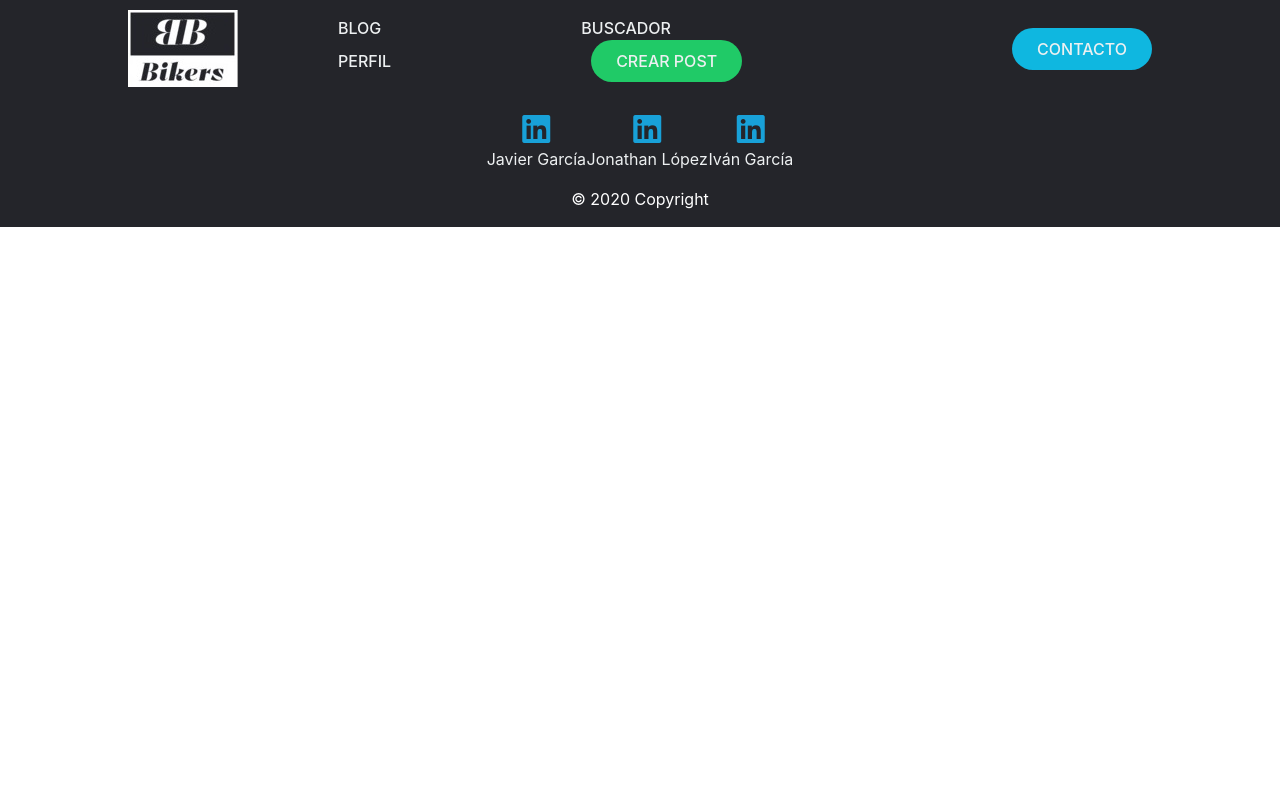
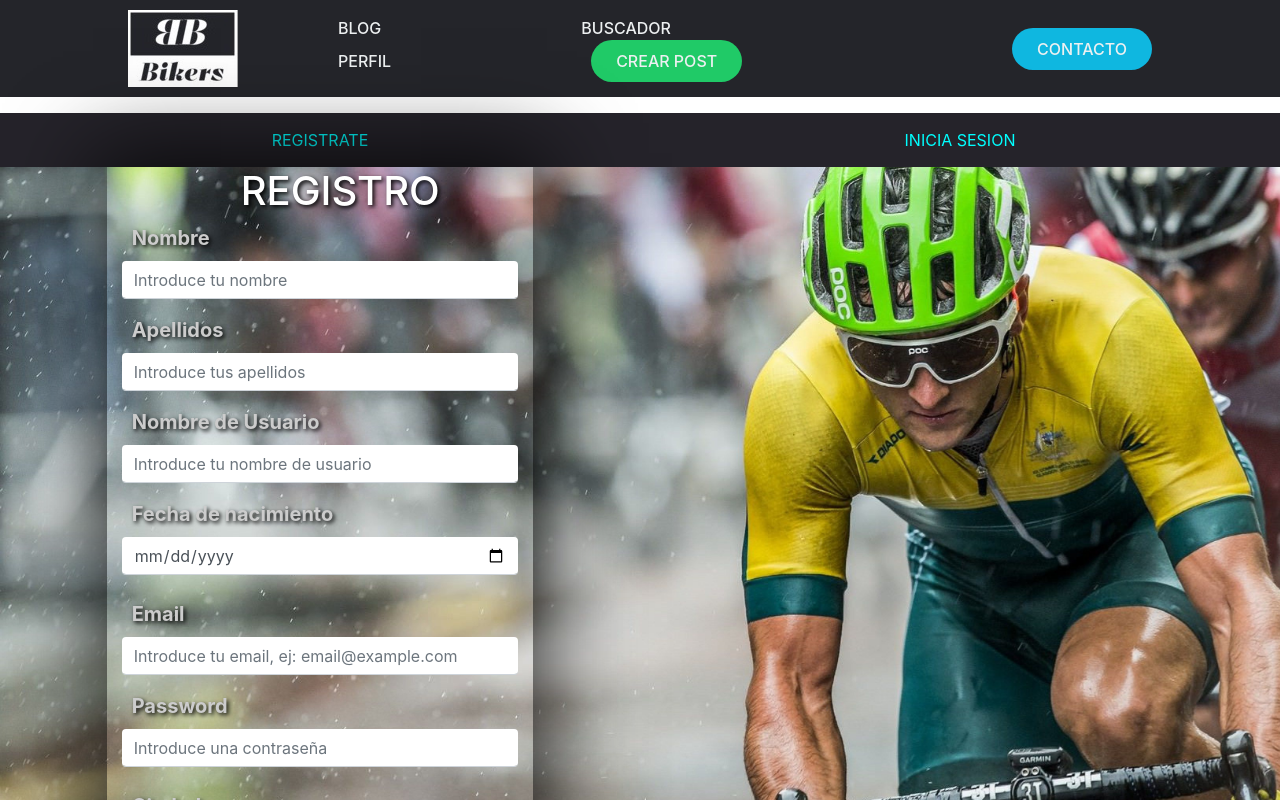
Before and after one commit to jgarciagonj97/bikers_angular, an Angular app in the folder ProyectoFinal-Angular/: page /principal/register in a window 1280 px wide. Before the commit this address led to /. Shown: the top 800 px of the page. Built offline with nearby package versions, Linux system fonts and the light colour scheme.

Commit message:
Página de registro a la app funcionando.

```diff
--- a/ProyectoFinal-Angular/src/app/app.component.css
+++ b/ProyectoFinal-Angular/src/app/app.component.css
@@ -1,4 +1,4 @@
-@import url('https://fonts.googleapis.com/css2?family=Architects+Daughter&family=Montserrat:wght@400;700&family=Permanent+Marker&display=swap');
+/* @import url('https://fonts.googleapis.com/css2?family=Architects+Daughter&family=Montserrat:wght@400;700&family=Permanent+Marker&display=swap'); */
 /* font-family: 'Architects Daughter', cursive;
 font-family: 'Montserrat', sans-serif;
 font-family: 'Permanent Marker', cursive; */
--- a/ProyectoFinal-Angular/src/app/app.component.html
+++ b/ProyectoFinal-Angular/src/app/app.component.html
@@ -15,7 +15,7 @@
     </nav>
     <ul>
       <li>
-         <a [routerLink]="['/support']"><button class="contact">CONTACTO</button> </a>
+        <a [routerLink]="['/support']"><button class="contact">CONTACTO</button> </a>
       </li>
     </ul>
 
--- a/ProyectoFinal-Angular/src/app/componentes/login/login.component.html
+++ b/ProyectoFinal-Angular/src/app/componentes/login/login.component.html
@@ -6,20 +6,21 @@
 
       <div class="login-wrapper my-auto">
         <h1 class="login-title">INICIA SESION</h1>
-        <form action="">
+        <form [formGroup]="formLogin" (ngSubmit)="onSubmit()">
           <div class="form-group">
             <label for="email">Email</label>
-            <input type="email" name="email" id="email" class="form-control" placeholder="email@example.com">
+            <input type="email" name="email" formControlName="email" class="form-control"
+              placeholder="email@example.com">
           </div>
           <div class="form-group mb-4">
             <label for="password">Password</label>
-            <input type="password" name="password" id="password" class="form-control"
+            <input type="password" name="password" formControlName="password" class="form-control"
               placeholder="Introduce una contraseña">
           </div>
-          <input name="login" id="login" class="btn btn-block login-btn" type="button" value="Login">
+          <input class="btn btn-block login-btn" type="submit" value="Login">
         </form>
         <div class="footer">
-           <a href="#!" class="forgot-password-link">Contraseña olvidada?</a>
+          <a href="#!" class="forgot-password-link">Contraseña olvidada?</a>
         </div>
 
       </div>
--- a/ProyectoFinal-Angular/src/app/componentes/login/login.component.ts
+++ b/ProyectoFinal-Angular/src/app/componentes/login/login.component.ts
@@ -1,4 +1,7 @@
 import { Component, OnInit } from '@angular/core';
+import { LoginService } from 'src/app/servicios/login.service';
+import { FormGroup, FormControl } from '@angular/forms';
+import { Router } from '@angular/router';
 
 @Component({
   selector: 'app-login',
@@ -7,9 +10,25 @@ import { Component, OnInit } from '@angular/core';
 })
 export class LoginComponent implements OnInit {
 
-  constructor() { }
+  formLogin: FormGroup;
+
+  constructor(private loginservice: LoginService, private router: Router) {
+    this.formLogin = new FormGroup({
+      email: new FormControl(),
+      password: new FormControl()
+    });
+  }
 
   ngOnInit(): void {
   }
 
+  async onSubmit() {
+    const response = await this.loginservice.login(this.formLogin.value);
+    if (response['success']) {
+      const token = response['token'];
+      localStorage.setItem('user-token', token);
+      this.router.navigate(['/home']);
+    }
+  }
+
 }
--- a/ProyectoFinal-Angular/src/app/componentes/principal/principal.component.html
+++ b/ProyectoFinal-Angular/src/app/componentes/principal/principal.component.html
@@ -1,7 +1,7 @@
 <div class="form">
     <ul class="grupo">
-        <li class="boton" (click)="mostrar(true)"><a href="#register" >REGISTRATE</a></li>
-        <li class="boton" (click)="mostrar(false)"><a href="#login">INICIA SESION</a></li>
+        <li class="boton" (click)="mostrar(true)">REGISTRATE</li>
+        <li class="boton" (click)="mostrar(false)">INICIA SESION</li>
     </ul>
 
     <div class="content">
--- a/ProyectoFinal-Angular/src/app/componentes/principal/principal.component.ts
+++ b/ProyectoFinal-Angular/src/app/componentes/principal/principal.component.ts
@@ -9,9 +9,9 @@ export class PrincipalComponent implements OnInit {
   registro = true;
 
 
-  constructor() {}
+  constructor() { }
 
-  ngOnInit(): void {}
+  ngOnInit(): void { }
 
   mostrar(isRegistro) {
 
--- a/ProyectoFinal-Angular/src/app/componentes/register/register.component.ts
+++ b/ProyectoFinal-Angular/src/app/componentes/register/register.component.ts
@@ -1,5 +1,5 @@
 import { Component, OnInit } from '@angular/core';
-import { LoginService } from 'src/app/login.service';
+import { LoginService } from 'src/app/servicios/login.service';
 import { FormGroup, FormControl } from '@angular/forms';
 import { Router } from '@angular/router';
 
@@ -11,15 +11,16 @@ import { Router } from '@angular/router';
 export class RegisterComponent implements OnInit {
 
   formRegistro: FormGroup;
+
   constructor(private loginService: LoginService, private router: Router) {
     this.formRegistro = new FormGroup({
-      nombre: new FormControl(''),
-      apellidos: new FormControl(''),
-      username: new FormControl(''),
-      fecha_nacimiento: new FormControl(''),
-      email: new FormControl(''),
-      password: new FormControl(''),
-      ciudad: new FormControl('')
+      nombre: new FormControl(),
+      apellidos: new FormControl(),
+      username: new FormControl(),
+      fecha_nacimiento: new FormControl(),
+      email: new FormControl(),
+      password: new FormControl(),
+      ciudad: new FormControl()
     })
   }
 
@@ -32,8 +33,8 @@ export class RegisterComponent implements OnInit {
     this.loginService.registro(this.formRegistro.value)
       .then(response => {
         if (response.success) {
+          this.formRegistro.reset();
           alert('Te has registrado correctamente');
-          this.router.navigate(['/login']);
         }
       })
       .catch(err => {
--- a/ProyectoFinal-Angular/src/app/login.service.ts
+++ b/ProyectoFinal-Angular/src/app/servicios/login.service.ts
@@ -6,10 +6,10 @@ import { HttpClient } from '@angular/common/http';
 })
 export class LoginService {
 
-  baseUrl:string;
+  baseUrl: string;
 
   constructor(private httpClient: HttpClient) {
-    this.baseUrl='http://bikers1.herokuapp.com';
+    this.baseUrl = 'https://bikers1.herokuapp.com';
   }
 
   registro(formValues): Promise<any> {
```
Also changed, not shown: ProyectoFinal-Angular/src/app/app-routing.module.ts (+9 -2 lines).
